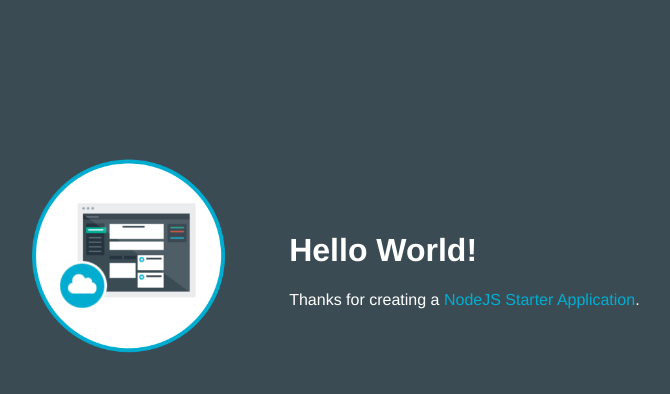
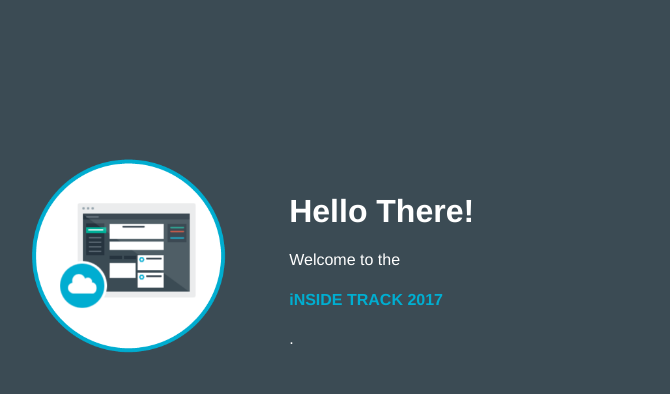
Before and after one commit to shrinira/infratestteam-inside17, a website: page public/index.html in a window 1280 px wide. Shown: the whole page, without its empty margins (253-923 px from the left). Drawn offline with Linux system fonts and the light colour scheme.

Commit message:
Change#1

```diff
--- a/public/index.html
+++ b/public/index.html
@@ -16,8 +16,8 @@
           <img class = "newappIcon" src="images/newapp-icon.png">
         </td>
         <td>
-          <h1 id="message">Hello World!</h1>
-          <p class='description'></p> Thanks for creating a <span class = "blue">NodeJS Starter Application</span>.
+          <h1 id="message">Hello There!</h1>
+          <p class='description'></p> Welcome to the <h4 class = "blue">iNSIDE TRACK 2017</h4>.
         </td>
       </tr>
     </table>
```
Also changed, not shown: 1 other file.
